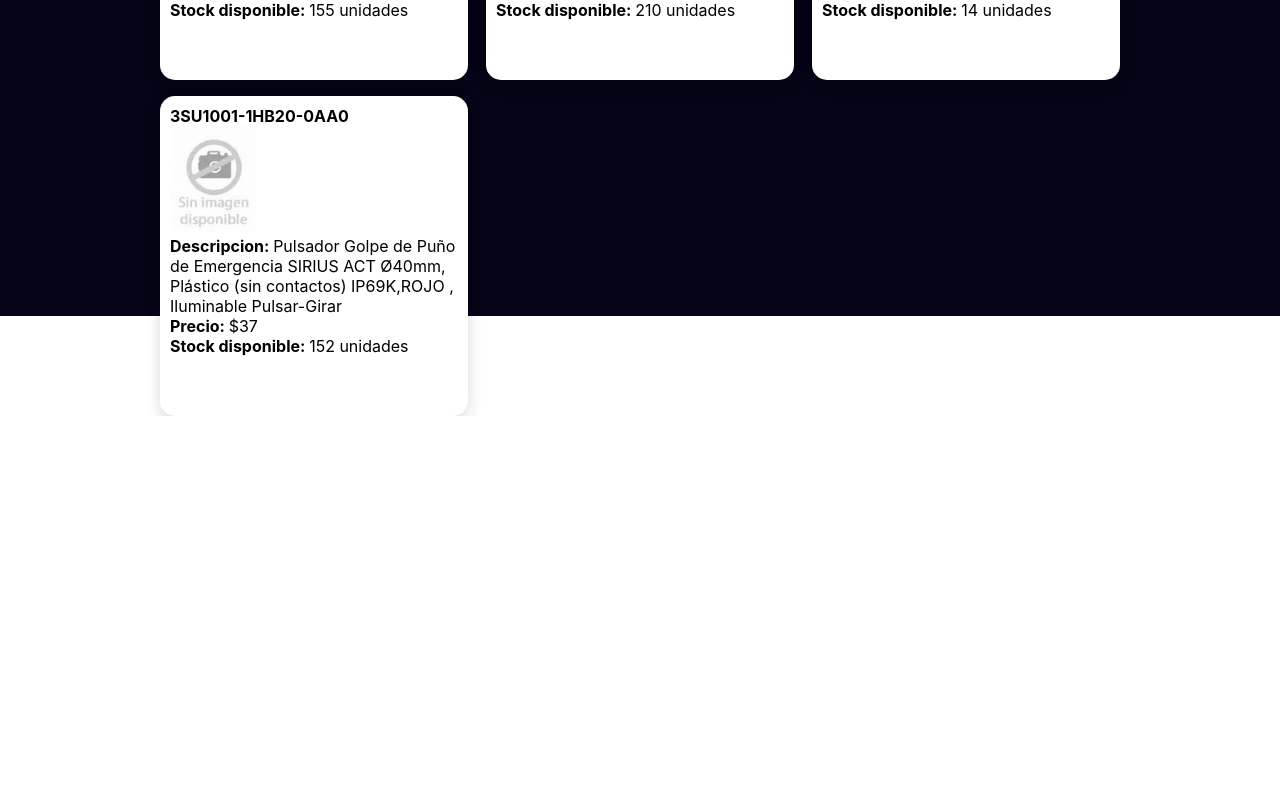
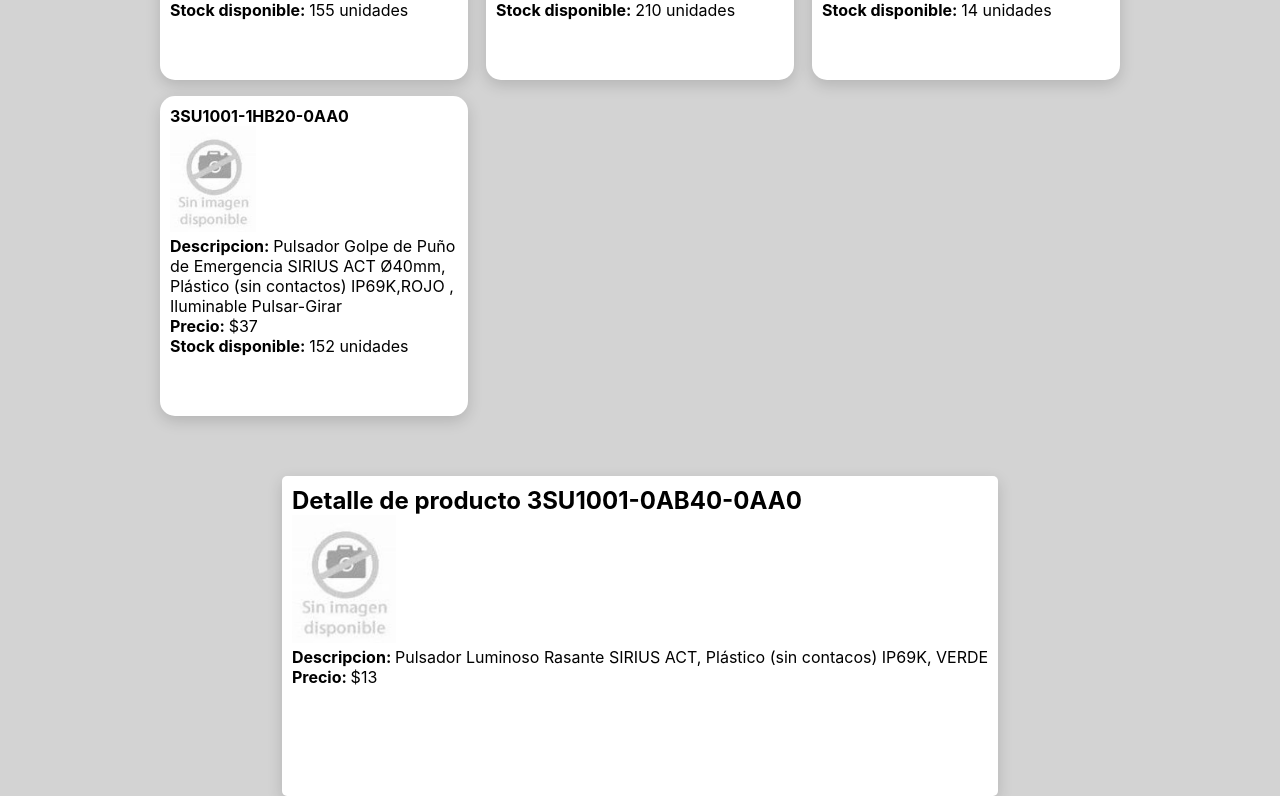
Before and after one commit to hrgarcia73/electrical-store-app-hrgarcia, a React (Create React App) app: page /item/1 in a window 1280 px wide. Shown: the part 850-1646 px from the top of the page. Before the commit the page ends 1266 px from the top, so only its background shows below. Built offline with nearby package versions, Linux system fonts and the light colour scheme; a web font is replaced by a local one.

Commit message:
desafío detalle de producto

```diff
--- a/src/App.css
+++ b/src/App.css
@@ -3,8 +3,13 @@
   padding: 0;
   margin: 0;
 }
-
+body{
+  background-color:lightgray;
+}
+::-webkit-scrollbar {
+  display: none;
+}
 .App{
-  background-color:rgb(4, 4, 22);
+  background-color:lightgray;
   min-height: 100vh;
 }
--- a/src/App.js
+++ b/src/App.js
@@ -1,11 +1,14 @@
 import './App.css';
 import NavBar from './components/NavBar/NavBar';
 import ItemListContainer from "./components/ItemListContainer/ItemListContainer"
+import ItemDetailContainer from './components/ItemDetailContainer/ItemDetailContainer';
+
 function App() {
   return (
     <div className="App">
       <NavBar/>
       <ItemListContainer mensaje = 'Aquí está intanciado el ItemListContainer' />
+      <ItemDetailContainer itemId = '1' />
     </div>
   );
 }
--- /dev/null
+++ b/src/components/ItemDetail/ItemDetail.css
@@ -0,0 +1,18 @@
+.item-detail-card {
+    max-width: 90%;
+    min-height: 300px;
+    padding: 10px;
+    border-radius: 5px;
+    background-color: white;
+    box-shadow: rgba(0, 0, 0, 0.15) 0px 5px 15px 0px;
+    color: black;
+  }
+
+  .item-detail-card img{
+    width: 15%;
+  }
+
+  .item-detail-card .item-detail-title{
+    font-size:1rem;
+    font-weight: bold;
+  }
--- /dev/null
+++ b/src/components/ItemDetail/ItemDetail.js
@@ -0,0 +1,13 @@
+import React from 'react'
+import './ItemDetail.css'
+
+export default function ItemDetail({codigo, precio, descripcion, pictureUrl }) {
+    return (
+      <div className='item-detail-card'>
+        <h2>Detalle de producto {codigo}</h2>
+          {<img src={pictureUrl} alt={codigo} />}
+          <p className='item-detail-description'><strong>Descripcion: </strong> {descripcion}</p>
+          <p className='item-detail-price'><strong>Precio: </strong>${precio}</p>
+      </div>
+    )
+}
--- /dev/null
+++ b/src/components/ItemDetailContainer/ItemDetailContainer.css
@@ -0,0 +1,8 @@
+
+.item-detail-container{
+    display: flex;
+    justify-content: center;
+    align-items: center;
+    position: relative;
+    top:100px;
+}
--- /dev/null
+++ b/src/components/ItemDetailContainer/ItemDetailContainer.js
@@ -0,0 +1,44 @@
+import React from 'react';
+import data from '../../data/productos.json';
+import { useEffect, useState } from "react";
+import ItemDetail from '../ItemDetail/ItemDetail';
+import './ItemDetailContainer.css'
+
+export default function ItemDetailContainer({itemId}) {
+
+    const [product, setProduct] = useState(null);
+    const [loading, setLoading] = useState(true);
+    const cadena = "sin-imagen-disponible.jpg";
+
+    useEffect(() => {
+      const getItem = async () => {
+        try {
+          const item = await data.find(el => el.id = itemId);
+          console.log('itemId: ' + itemId);
+          setProduct(item);
+        } catch (error) {
+          console.log(error);
+        } finally {
+          setLoading(false);
+        }
+      };
+      setTimeout( function() {
+        console.log('fin espera detail container');
+        getItem();
+      }, 3000);
+    }, []);
+
+    return (
+      <div className='item-detail-container'>
+         {loading ? <span>Loading...</span> :
+            <ItemDetail
+            codigo={product.codigo}
+            descripcion={product.descripcion}
+            precio= {product.precio}
+            pictureUrl={require(`../../data/img/${cadena}`)}
+            />
+          }
+      </div>
+
+    )
+}
--- a/src/components/ItemListContainer/ItemListContainer.css
+++ b/src/components/ItemListContainer/ItemListContainer.css
@@ -2,5 +2,5 @@
     align-items: center;
     position: relative;
     top:100px;
-    color: #fff;
+    color: black;
 }
```
